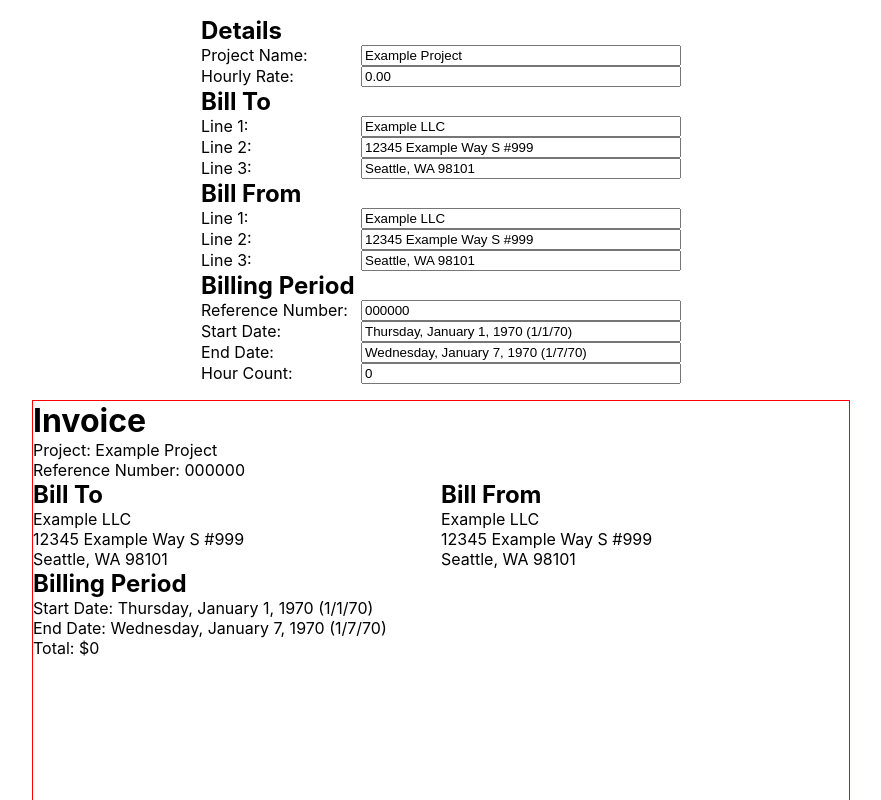
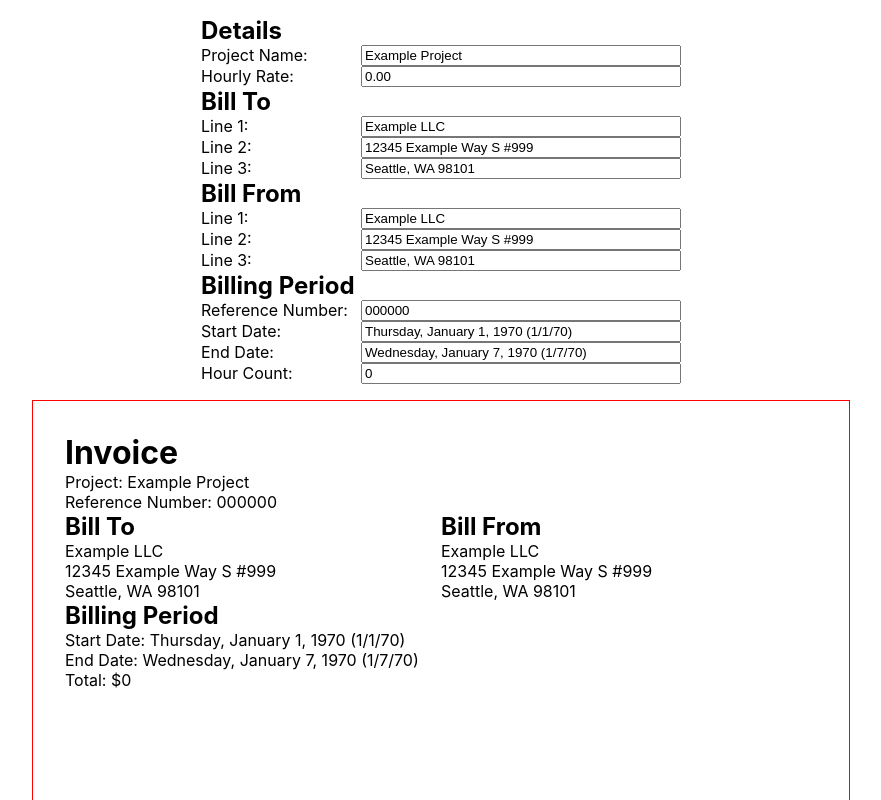
Before and after one commit to arctair/invoicer, a React (Create React App) app in the folder webapp/: page / in a window 1280 px wide. Shown: the top 800 px of the page, without its empty margins (199-1080 px from the left). Built offline with nearby package versions, Linux system fonts and the light colour scheme.

Commit message:
add margin to preview

```diff
--- a/webapp/src/InvoicePreview.tsx
+++ b/webapp/src/InvoicePreview.tsx
@@ -1,16 +1,11 @@
+import React from 'react'
 import { useInvoice } from './Invoice'
 
 export default function InvoicePreview() {
   const invoice = useInvoice()
   return (
-    <div
-      style={{
-        width: '8.5in',
-        height: '11in',
-        border: '1px solid red',
-        margin: 'auto',
-      }}
-    >
+    <Letter>
+      <LetterContent>
         <h1>Invoice</h1>
         <div>Project: {invoice.projectName}</div>
         <div>Reference Number: {invoice.referenceNumber}</div>
@@ -32,6 +27,25 @@ export default function InvoicePreview() {
         <div>Start Date: {invoice.startDate}</div>
         <div>End Date: {invoice.endDate}</div>
         <div>Total: ${invoice.hourCount * invoice.hourlyRate}</div>
-    </div>
+      </LetterContent>
+    </Letter>
   )
 }
+
+function Letter(props: React.PropsWithChildren) {
+  return (
+    <div
+      style={{
+        width: '8.5in',
+        height: '11in',
+        border: '1px solid red',
+        margin: 'auto',
+      }}
+      {...props}
+    />
+  )
+}
+
+function LetterContent(props: React.PropsWithChildren) {
+  return <div style={{ margin: '2rem' }} {...props} />
+}
```
Lines whose indentation alone changed are shown as unchanged.
